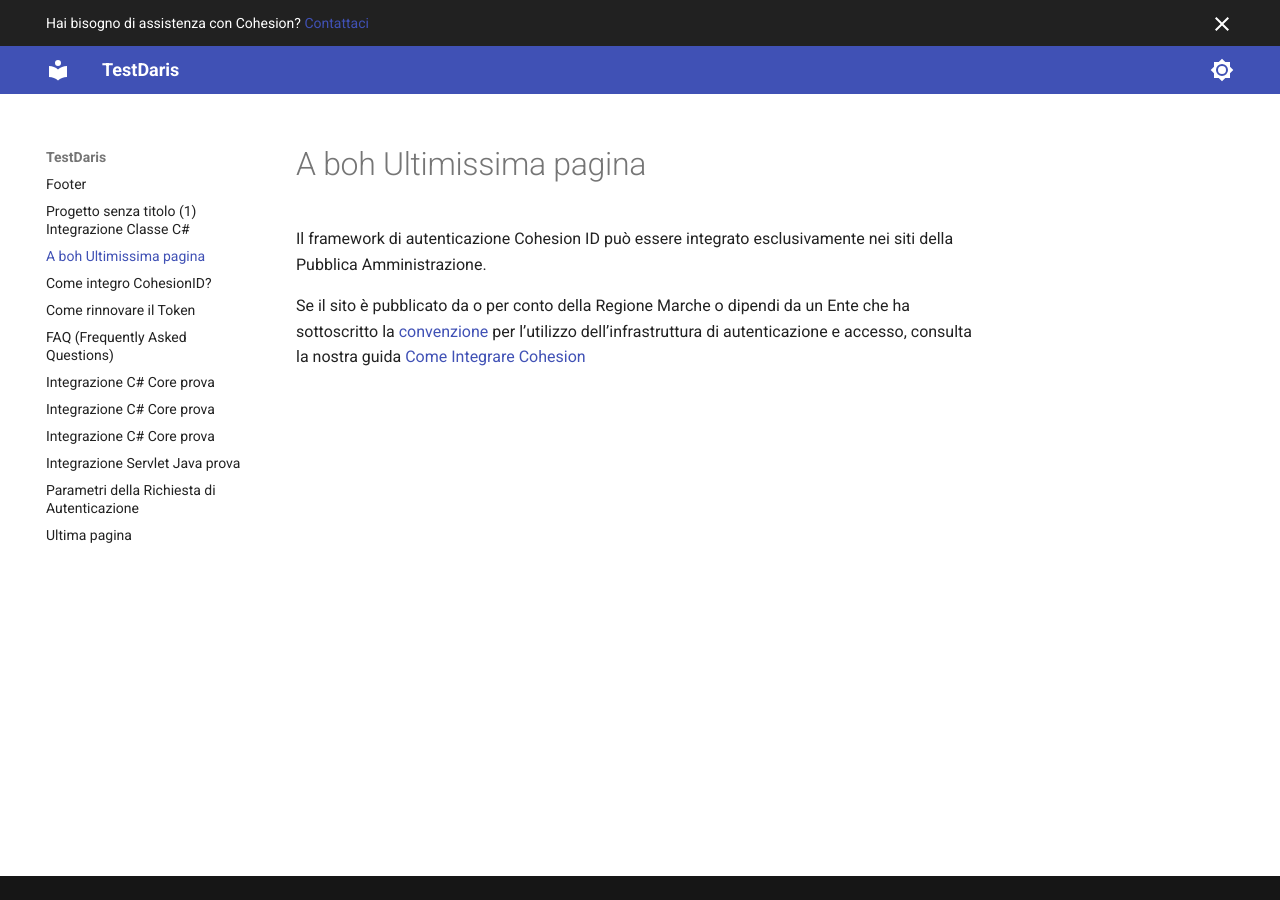
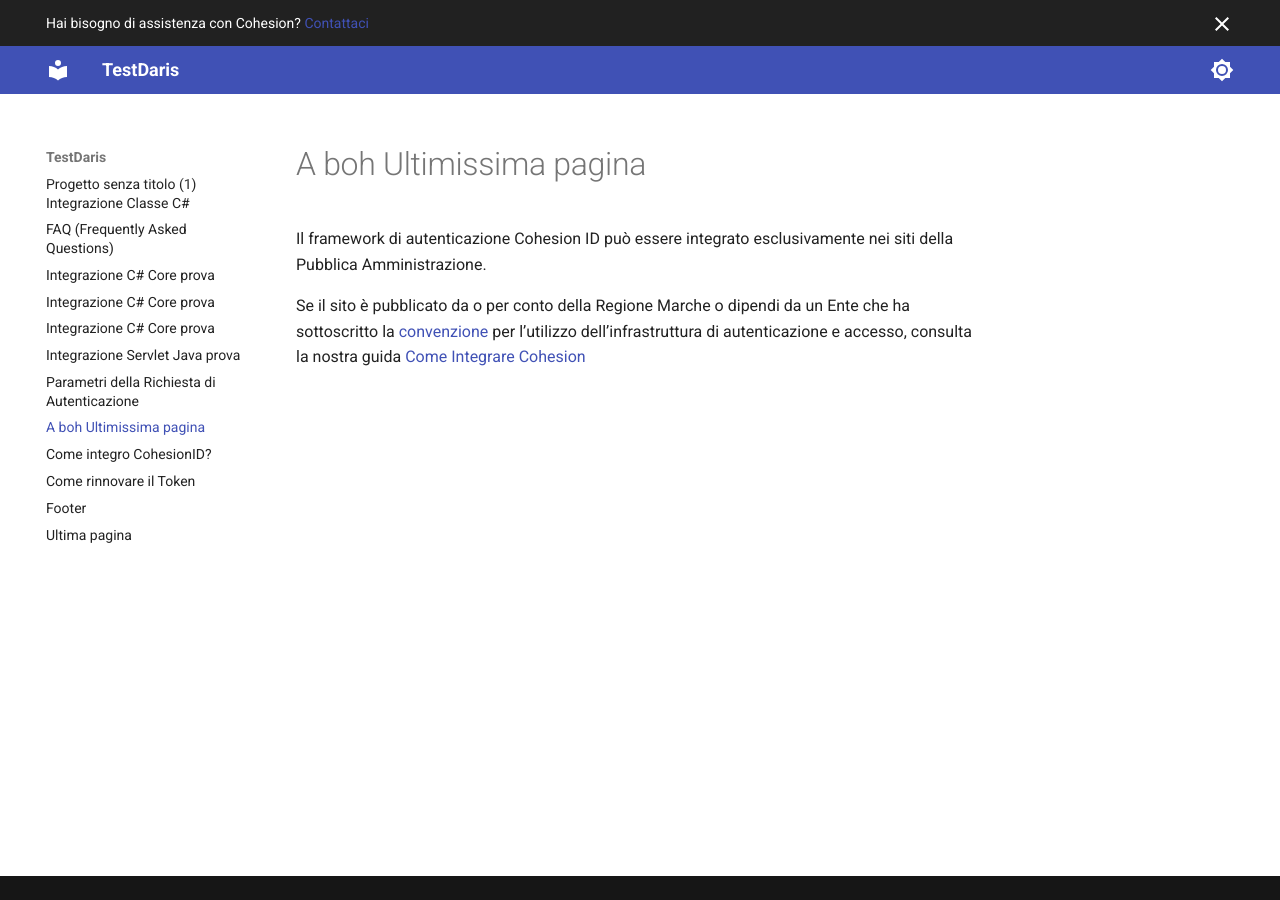
Before and after one commit to DarisCappelletti/TestDaris, an MkDocs documentation site: the page built from docs/Per-PA-e-Imprese.md, in a window 1280 px wide. Built offline with MkDocs 1.6.1 and Material for MkDocs 9.7.7, drawn with Linux system fonts in a browser that asks for light colours; part of the change alters nothing that is shown.

```diff
--- a/mkdocs.yml
+++ b/mkdocs.yml
@@ -32,7 +32,6 @@ plugins:
         strict: false
         order: asc
         sort_type: natural
-        order_by: title
 
 nav:
     - ...
```
